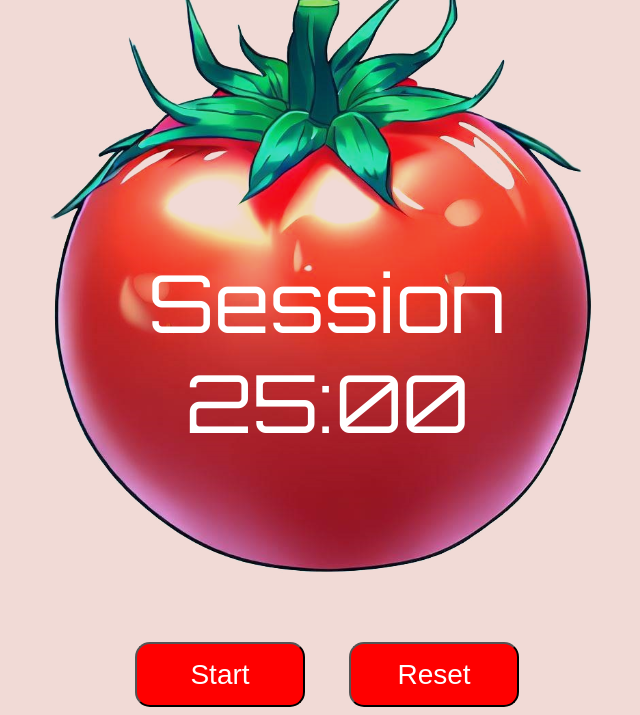
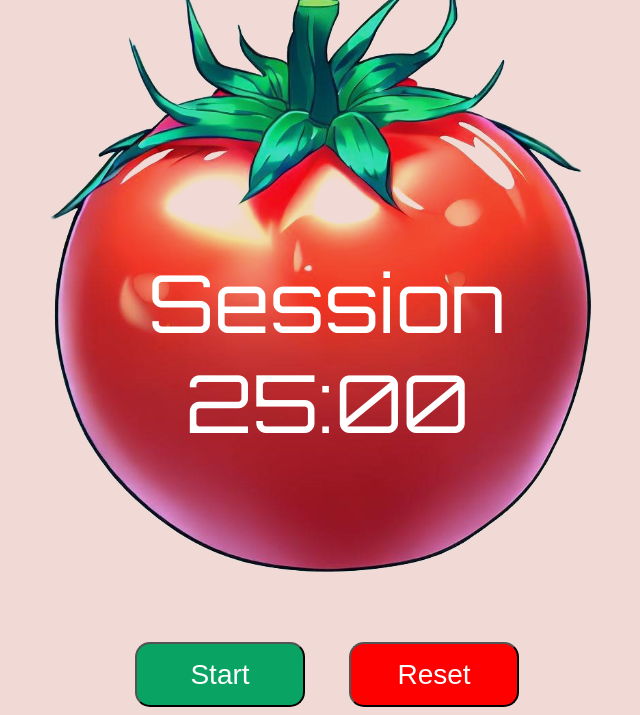
Before and after one commit to James541/Pomodoro-Technique-Timer, a plain HTML site: page index.html in a window 1280 px wide. Both pictures are taken after a click on the button "Reset". Shown: the part 180-895 px from the top of the page, without its empty margins (313-953 px from the left). Drawn offline with Linux system fonts and the light colour scheme.

Commit message:
button update
change start button color, green by default, red when 'stop' is displayed

```diff
--- a/script.js
+++ b/script.js
@@ -52,6 +52,7 @@ function sessionLengthDown() {
 function reset() {
     timerLabelElement.textContent = "Session"
     startStopElement.textContent = "Start"
+    startStopElement.style.backgroundColor = "rgb(9, 163, 99)";
     sessionLengthElement.textContent = 25
     breakLengthElement.textContent = 5
     time = (sessionLength*60)
@@ -72,10 +73,12 @@ function startTimer() {
     if (buttonClicked == false) {
        buttonClicked = true
        startStopElement.textContent = "Stop"
+       startStopElement.style.backgroundColor = "red";
        intervalId = setInterval(timer, 1000)
     } else {
         buttonClicked = false;
         startStopElement.textContent = "Start"
+        startStopElement.style.backgroundColor = "rgb(9, 163, 99)";
        clearInterval(intervalId)
     }
 }
--- a/style.css
+++ b/style.css
@@ -74,6 +74,10 @@ button {
     font-size: 28px;
     cursor: pointer;
 
+}
+
+#start-stop{
+  background-color: rgb(9, 163, 99);
 }
 
 @media (max-width: 600px){
```
